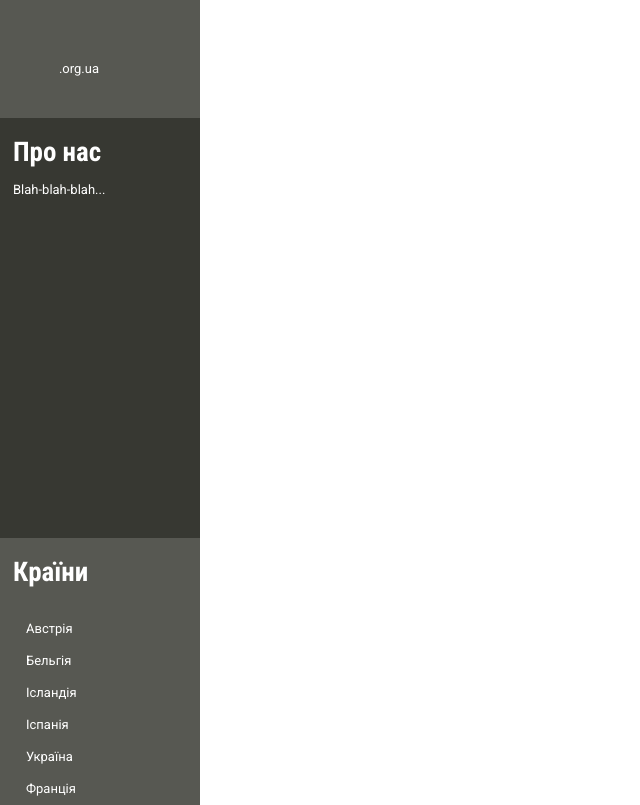
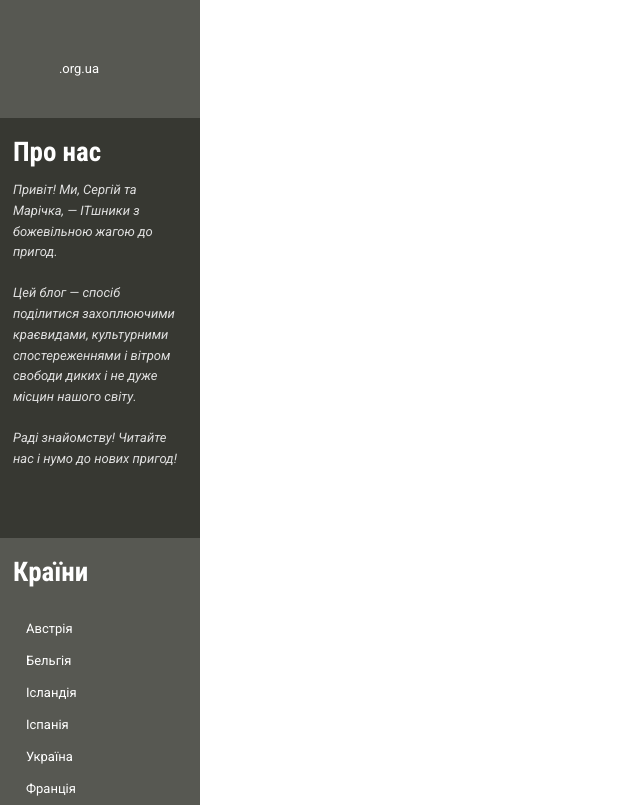
Before and after one commit to ashenwolf/adventure-theme, a Node project: template default.hbs in a window 1280 px wide. Shown: the whole page, without its empty margins (0-640 px from the left). Run offline with Node 20 templates, Linux system fonts and the light colour scheme; the template is opened without the code that fills it, so the values that code supplies are empty.

Commit message:
added about info

```diff
--- a/assets/css/style.css
+++ b/assets/css/style.css
@@ -163,7 +163,18 @@ ul.fitWidth, ul.fitHeight {
 }
 
 .about {
-    height: 420px; background-color: #373832;
+    background-color: #373832;
+}
+
+@media only screen and (min-width: 64.063em) {
+    .about {
+        height: 420px;
+    }
+}
+
+.about p {
+    color: #e0e0e0;
+    font-style: italic;
 }
 
 .social-icons > a {
--- a/default.hbs
+++ b/default.hbs
@@ -49,7 +49,9 @@
                     <div class="about">
                         <div class="l-box">
                             <h3>Про нас</h3>
-                            <p>Blah-blah-blah...</p>
+                            <p>Привіт! Ми, Сергій та Марічка, — ITшники з божевільною жагою до пригод.</p>
+<p>Цей блог — спосіб поділитися захоплюючими краєвидами, культурними спостереженнями і вітром свободи диких і не дуже місцин нашого світу.</p>
+<p>Раді знайомству! Читайте нас і нумо до нових пригод!</p>
                         </div>
                     </div>
 
```
